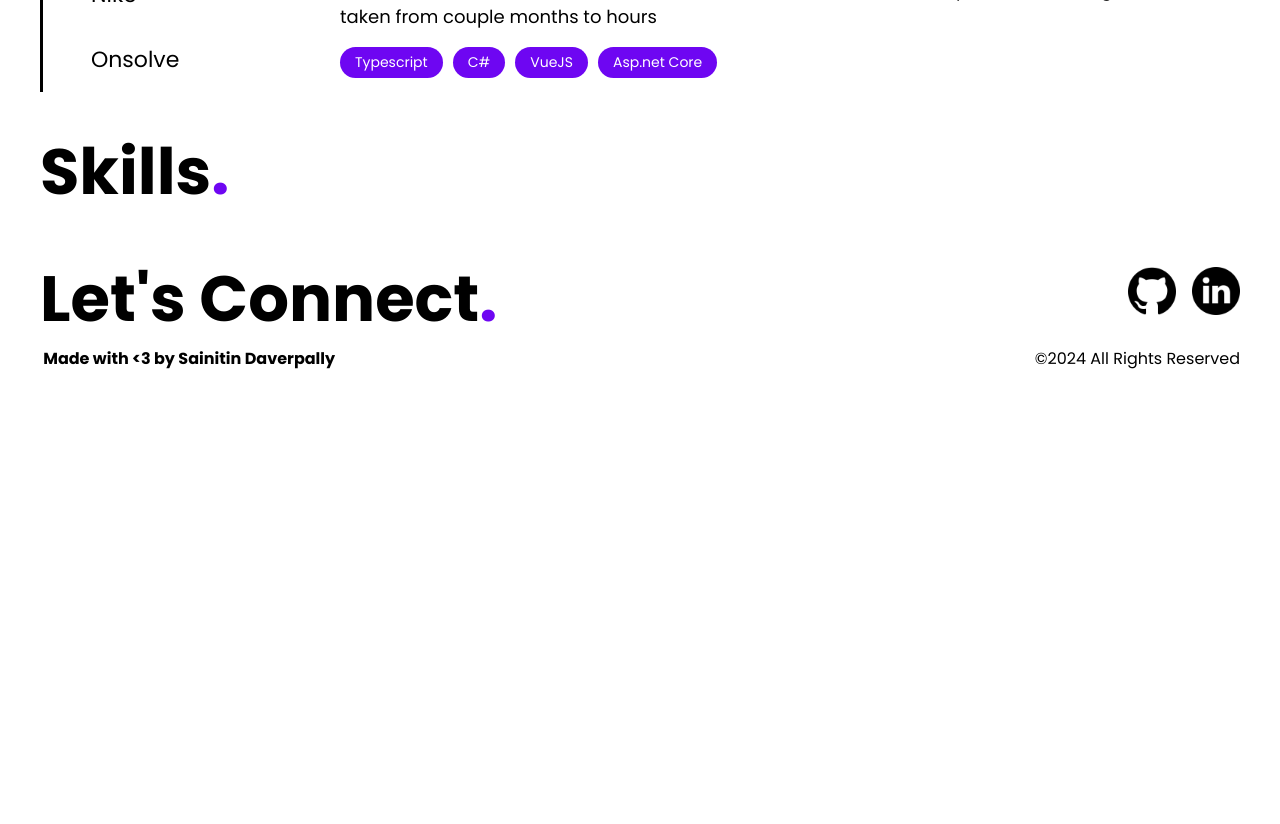
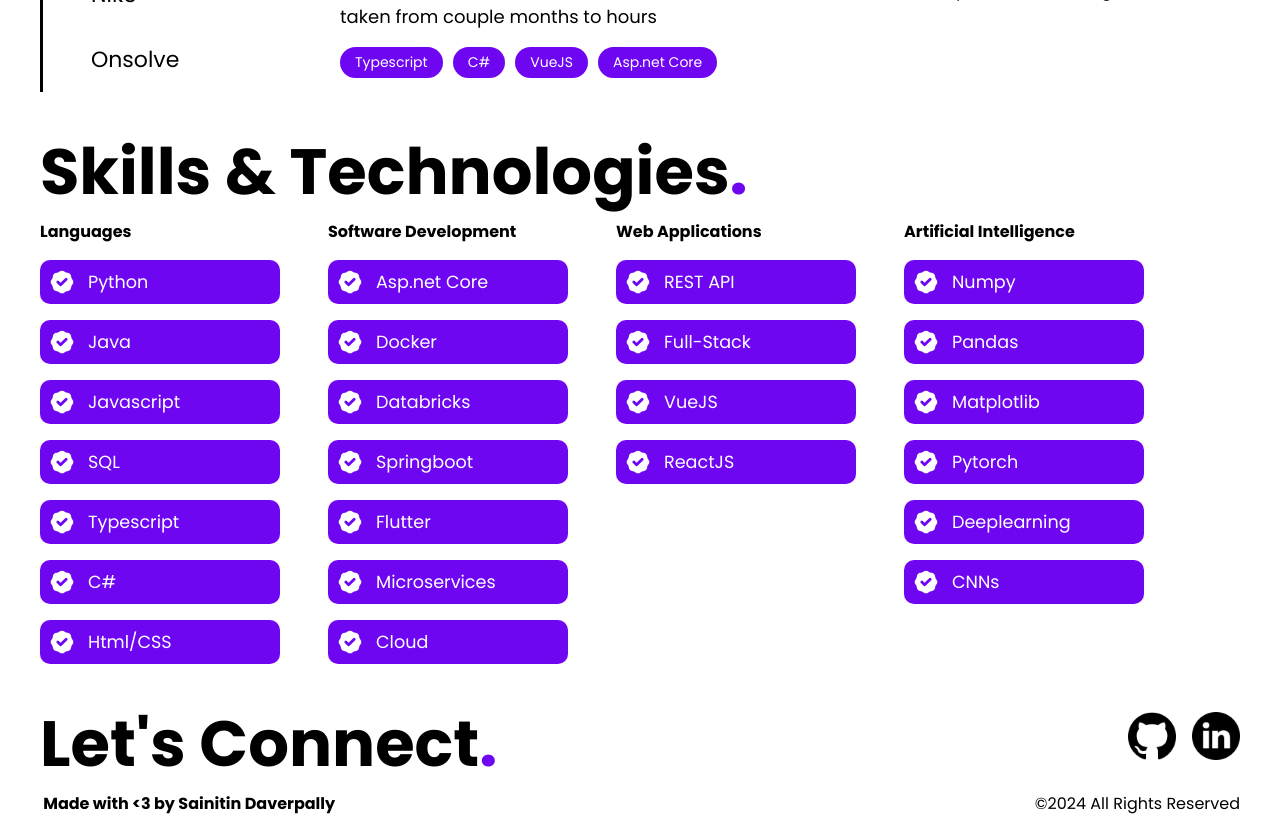
Before and after one commit to SainitinD/sainitind.github.io, a Vue app in the folder personal-portfolio/: page / in a window 1280 px wide. Shown: the part 2360-3184 px from the top of the page. Before the commit the page ends 2739 px from the top, so only its background shows below. Built offline with nearby package versions, Linux system fonts and the light colour scheme.

Commit message:
add skills section and some skills

```diff
--- a/personal-portfolio/src/assets/data/about.json
+++ b/personal-portfolio/src/assets/data/about.json
@@ -6,6 +6,22 @@
   "jobTitle": "Software Engineer",
   "jobTitleEmphasis": "Software",
   "jobTitleNonEmphasis": "Engineer",
-  "skills": ["Python", "Java", "Javascript", "Typescript", "C#", "SQL"],
-  "tech": [""]
+  "skills": [
+    {
+      "skillName": "Languages",
+      "skills": ["Python", "Java", "Javascript",  "SQL", "Typescript", "C#", "Html/CSS"]
+    },
+    {
+      "skillName": "Software Development",
+      "skills": ["Asp.net Core", "Docker", "Databricks", "Springboot", "Flutter", "Microservices", "Cloud"]
+    },
+    {
+      "skillName": "Web Applications",
+      "skills": ["REST API", "Full-Stack", "VueJS", "ReactJS"]
+    },
+    {
+      "skillName": "Artificial Intelligence",
+      "skills": ["Numpy", "Pandas", "Matplotlib", "Pytorch", "Deeplearning", "CNNs"]
+    }
+  ]
 }
--- /dev/null
+++ b/personal-portfolio/src/components/skills/PersonalSkill.vue
@@ -0,0 +1,52 @@
+<template>
+    <div class="my-skill">
+        <svg xmlns="http://www.w3.org/2000/svg" viewBox="0 0 20 20" fill="currentColor" class="text-green-400 w-6 h-6 flex-shrink-0 mr-4"><path fill-rule="evenodd" d="M6.267 3.455a3.066 3.066 0 001.745-.723 3.066 3.066 0 013.976 0 3.066 3.066 0 001.745.723 3.066 3.066 0 012.812 2.812c.051.643.304 1.254.723 1.745a3.066 3.066 0 010 3.976 3.066 3.066 0 00-.723 1.745 3.066 3.066 0 01-2.812 2.812 3.066 3.066 0 00-1.745.723 3.066 3.066 0 01-3.976 0 3.066 3.066 0 00-1.745-.723 3.066 3.066 0 01-2.812-2.812 3.066 3.066 0 00-.723-1.745 3.066 3.066 0 010-3.976 3.066 3.066 0 00.723-1.745 3.066 3.066 0 012.812-2.812zm7.44 5.252a1 1 0 00-1.414-1.414L9 10.586 7.707 9.293a1 1 0 00-1.414 1.414l2 2a1 1 0 001.414 0l4-4z" clip-rule="evenodd"></path></svg>
+        <p>{{ skill }}</p>
+    </div>
+</template>
+
+<script setup lang="ts">
+defineProps({
+  skill: String,
+});
+</script>
+
+<style scoped>
+.my-skill {
+  display: flex;
+  width: 15rem;
+  background-color: #6E06F2;
+  color: white;
+  align-items: center;
+  border-radius: 10px;
+  gap: 0.75rem;
+  padding: 0.5rem;
+  cursor: default;
+}
+
+.my-skill:hover {
+    transform: scale(1.05);
+    transition: 0.3s ease-in-out;
+    background: linear-gradient(-45deg, #6E06F2 40%, #9341ff 50%, #6E06F2 60%);
+    background-size: 300%;
+    background-position-x: 100%;
+    animation-delay: 3s;
+    animation: shimmer 1s linear
+}
+
+.my-skill > svg {
+  /* flex: 0.1 0 0; */
+  width: 1.75rem;
+}
+
+.my-skill > p {
+  flex: 0.9 0 0;
+  font-size: 1.1rem;
+}
+
+@keyframes shimmer {
+   to {
+      background-position-x: 0%
+   }
+}
+</style>
--- a/personal-portfolio/src/models/About.ts
+++ b/personal-portfolio/src/models/About.ts
@@ -1,3 +1,5 @@
+import { PersonalSkill } from "./PersonalSkill";
+
 export interface About {
   firstname: string;
   lastname: string;
@@ -6,4 +8,5 @@ export interface About {
   jobTitleFull: string;
   jobTitleEmphasis: string;
   jobTitleNonEmphasis: string;
+  skills: PersonalSkill[],
 }
--- /dev/null
+++ b/personal-portfolio/src/models/PersonalSkill.ts
@@ -0,0 +1,4 @@
+export interface PersonalSkill {
+    skillName: string,
+    skills: string[],
+}
--- a/personal-portfolio/src/services/about-service.ts
+++ b/personal-portfolio/src/services/about-service.ts
@@ -1,6 +1,7 @@
 import { NamedService } from "./abstract/named-service";
 import aboutData from "@data/about.json";
 import { About } from "../models/About";
+import { PersonalSkill } from "../models/PersonalSkill";
 
 export class AboutService implements NamedService {
   public static serviceName = "AboutService";
@@ -15,6 +16,7 @@ export class AboutService implements NamedService {
   private _description: string = "";
   private _jobTitleEmphasis: string = "";
   private _jobTitleNonEmphasis: string = "";
+  private _personalSkills: PersonalSkill[] = [];
 
   public get firstname(): string {
     return this._firstname;
@@ -32,6 +34,10 @@ export class AboutService implements NamedService {
     return this._jobTitleNonEmphasis;
   }
 
+  public get personalSkills(): PersonalSkill[] {
+    return this._personalSkills;
+  }
+
   private import_files() {
     const about: About = aboutData;
     this._firstname = about.firstname;
@@ -39,5 +45,7 @@ export class AboutService implements NamedService {
     this._jobTitleEmphasis = about.jobTitleEmphasis;
     this._jobTitleNonEmphasis = about.jobTitleNonEmphasis;
     this._firstname = about.firstname;
+    this._personalSkills = about.skills;
+    console.log(this.personalSkills);
   }
 }
--- a/personal-portfolio/src/views/Skills.vue
+++ b/personal-portfolio/src/views/Skills.vue
@@ -1,9 +1,42 @@
 <template>
-  <div class="section">
-    <section-title title="Skills" />
-    <div class="section-body"></div>
+  <div class="section" id="skills">
+    <section-title title="Skills & Technologies"/>
+    <div class="section-body">
+      <div class="skills-section" v-for="personalSkill, idx in aboutService.personalSkills" :key="idx">
+        <p class="skill-heading">{{personalSkill.skillName}}</p>
+        <PersonalSkill :skill="skill" v-for="skill in personalSkill.skills" :key="skill"/>
+      </div>
+    </div>
   </div>
 </template>
 <script setup lang="ts">
 import SectionTitle from "../components/general/SectionTitle.vue";
+import { injectService } from "../services";
+import { ServiceNames } from "../services/utils/service-names";
+import PersonalSkill from "../components/skills/PersonalSkill.vue";
+
+const aboutService = injectService(ServiceNames.AboutService);
 </script>
+
+<style scoped>
+#skills {
+  max-width: 1300px;
+}
+.section-body {
+  display: flex;
+  justify-content: flex-start;
+  flex-wrap: wrap;
+  gap: 3rem;
+}
+
+.skills-section {
+  display: flex;
+  flex-direction: column;
+  gap: 1rem;
+}
+
+.skill-heading {
+  font-size: 1rem;
+  font-weight: bold;
+}
+</style>
```
